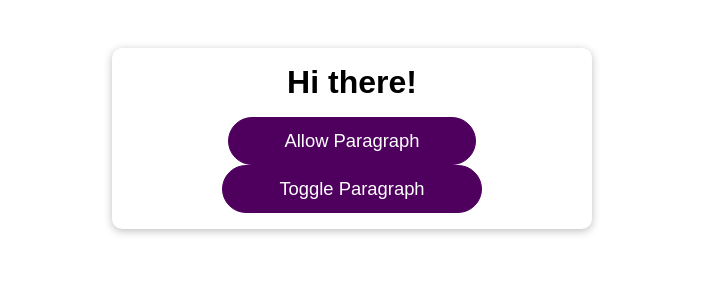
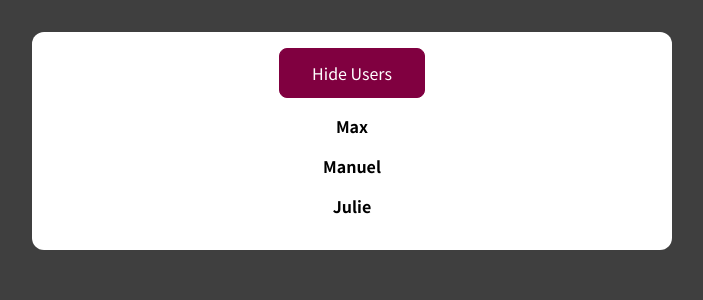
Before and after one commit to devBayo/react-complete-guide, a React (Create React App) app: page / in a window 1280 px wide. Shown: the top 300 px of the page, without its empty margins (288-991 px from the left). Built offline with nearby package versions, Linux system fonts and the light colour scheme.

Commit message:
project setup

```diff
--- a/src/App.css
+++ /dev/null
@@ -1,14 +0,0 @@
-.app {
-  margin: 3rem auto;
-  width: 30rem;
-  padding: 1rem;
-  background: white;
-  box-shadow: 0 2px 8px rgba(0, 0, 0, 0.26);
-  border-radius: 10px;
-  text-align: center;
-}
-
-.app h1 {
-  margin: 0;
-  text-align: center;
-}
--- a/src/App.js
+++ b/src/App.js
@@ -1,29 +1,9 @@
-import React, { useCallback, useState } from 'react';
-
-import './App.css';
-import DemoOutput from './components/Demo/DemoOutput';
-import Button from './components/UI/Button/Button';
+import Users from './components/Users';
 
 function App() {
-  const [showParagrah, setShowParagrah] = useState(false);
-  const [allowParagraph, setAllowParagraph] = useState(false);
-
-  console.log('App running');
-
-  const toggleParagraphHandler = useCallback(() => {
-    if (allowParagraph) setShowParagrah(prevValue => !prevValue);
-  }, [allowParagraph]);
-
-  const allowParagraphHandler = () => {
-    setAllowParagraph(true);
-  };
-
   return (
-    <div className="app">
-      <h1>Hi there!</h1>
-      {<DemoOutput show={showParagrah} />}
-      <Button onClick={allowParagraphHandler}>Allow Paragraph</Button>
-      <Button onClick={toggleParagraphHandler}>Toggle Paragraph</Button>
+    <div>
+      <Users />
     </div>
   );
 }
--- a/src/components/Demo/DemoOutput.jsx
+++ /dev/null
@@ -1,8 +0,0 @@
-import React from 'react';
-
-const DemoOutput = props => {
-  console.log('Demo Running');
-  return <p>{props.show ? 'This is new' : ''}</p>;
-};
-
-export default React.memo(DemoOutput);
--- a/src/components/UI/Button/Button.js
+++ /dev/null
@@ -1,19 +0,0 @@
-import React from 'react';
-
-import classes from './Button.module.css';
-
-const Button = props => {
-  console.log('Button running');
-  return (
-    <button
-      type={props.type || 'button'}
-      className={`${classes.button} ${props.className}`}
-      onClick={props.onClick}
-      disabled={props.disabled}
-    >
-      {props.children}
-    </button>
-  );
-};
-
-export default React.memo(Button);
--- a/src/components/UI/Button/Button.module.css
+++ /dev/null
@@ -1,30 +0,0 @@
-.button {
-  font: inherit;
-  border: 1px solid #4f005f;
-  background: #4f005f;
-  color: white;
-  padding: 0.75rem 3.5rem;
-  cursor: pointer;
-  font-size: 1.15rem;
-  border-radius: 30px;
-}
-
-.button:hover,
-.button:active {
-  background: #741188;
-  border-color: #741188;
-}
-
-.button:focus {
-  outline: none;
-}
-
-button:disabled,
-button:focus:disabled,
-button:hover:disabled,
-button:active:disabled {
-  background: #ccc;
-  border-color: #ccc;
-  color: #666666;
-  cursor: not-allowed;
-}
--- /dev/null
+++ b/src/components/User.js
@@ -0,0 +1,7 @@
+import classes from './User.module.css';
+
+const User = (props) => {
+  return <li className={classes.user}>{props.name}</li>;
+};
+
+export default User;
--- /dev/null
+++ b/src/components/User.module.css
@@ -0,0 +1,4 @@
+.user {
+  margin: 1rem 0;
+  font-weight: bold;
+}
--- /dev/null
+++ b/src/components/Users.js
@@ -0,0 +1,37 @@
+import { useState } from 'react';
+import User from './User';
+
+import classes from './Users.module.css';
+
+const DUMMY_USERS = [
+  { id: 'u1', name: 'Max' },
+  { id: 'u2', name: 'Manuel' },
+  { id: 'u3', name: 'Julie' },
+];
+
+const Users = () => {
+  const [showUsers, setShowUsers] = useState(true);
+
+  const toggleUsersHandler = () => {
+    setShowUsers((curState) => !curState);
+  };
+
+  const usersList = (
+    <ul>
+      {DUMMY_USERS.map((user) => (
+        <User key={user.id} name={user.name} />
+      ))}
+    </ul>
+  );
+
+  return (
+    <div className={classes.users}>
+      <button onClick={toggleUsersHandler}>
+        {showUsers ? 'Hide' : 'Show'} Users
+      </button>
+      {showUsers && usersList}
+    </div>
+  );
+};
+
+export default Users;
--- /dev/null
+++ b/src/components/Users.module.css
@@ -0,0 +1,14 @@
+.users {
+  margin: 2rem auto;
+  background-color: white;
+  padding: 1rem;
+  border-radius: 12px;
+  max-width: 40rem;
+  text-align: center;
+}
+
+.users ul {
+  list-style: none;
+  margin: 0;
+  padding: 0;
+}
--- a/src/index.css
+++ b/src/index.css
@@ -1,16 +1,30 @@
+@import url('https://fonts.googleapis.com/css2?family=Noto+Sans+JP:wght@400;700&display=swap');
+
 * {
   box-sizing: border-box;
 }
 
 html {
-  font-family: sans-serif;
-  background: #fff;
+  font-family: 'Noto Sans JP', sans-serif;
 }
 
 body {
   margin: 0;
+  background-color: #3f3f3f;
 }
 
-main {
-  margin-top: 6rem;
+button {
+  font: inherit;
+  cursor: pointer;
+  background-color: #800040;
+  color: white;
+  border: 1px solid #800040;
+  border-radius: 8px;
+  padding: 0.75rem 2rem;
 }
+
+button:hover,
+button:active {
+  background-color: #630032;
+  border-color: #630032;
+}
--- a/src/index.js
+++ b/src/index.js
@@ -1,4 +1,3 @@
-import React from 'react';
 import ReactDOM from 'react-dom';
 
 import './index.css';
```
Also changed, not shown: package.json (+12 -8 lines), 1 other file (tests, documents, lock files or other folders).
